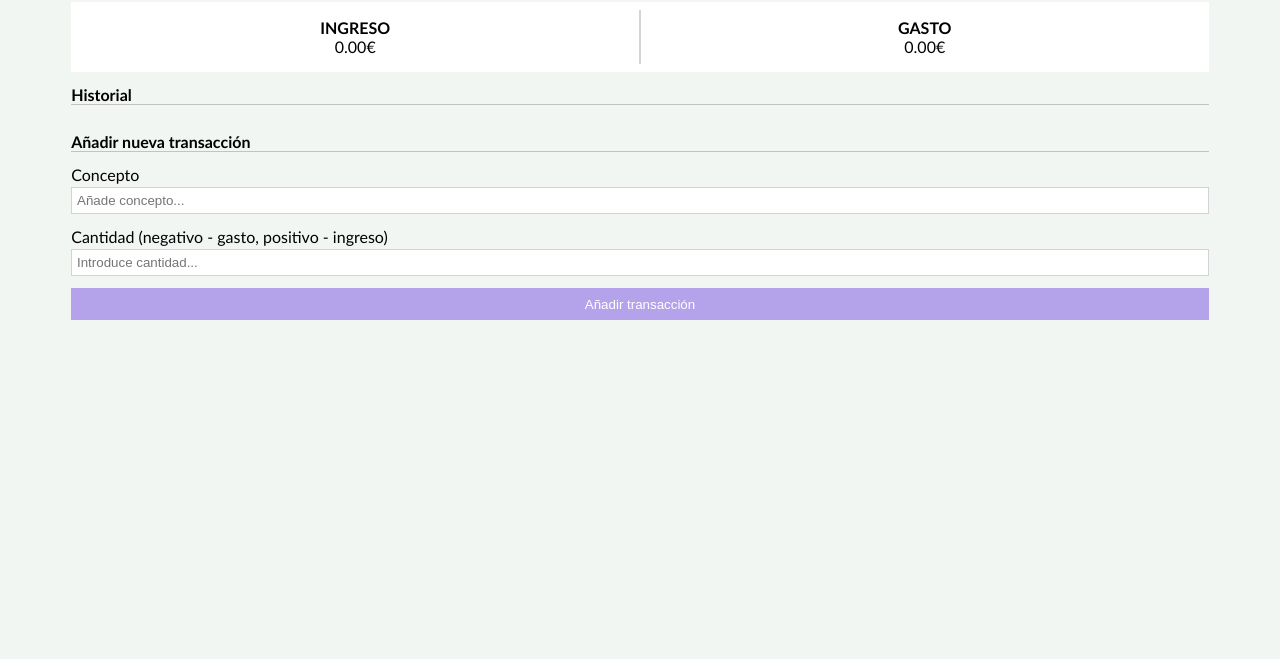
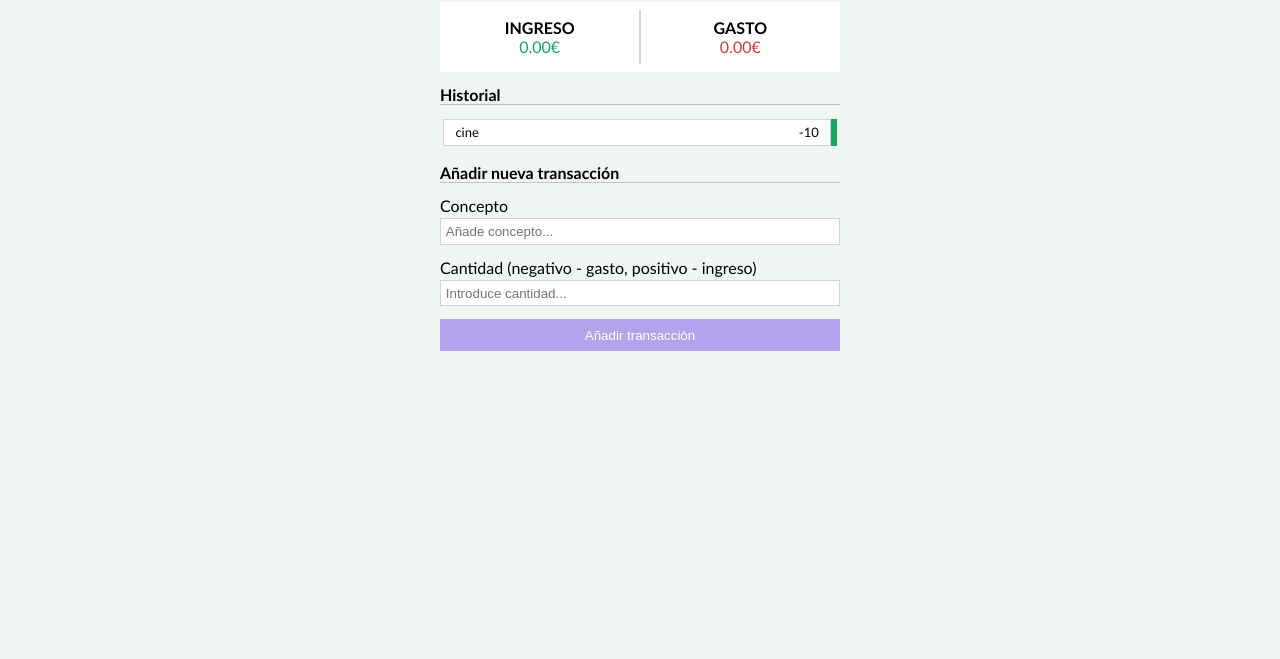
Before and after one commit to stasy-sys/control_de_gastos, a plain HTML site: page index.html in a window 1280 px wide. Shown: the part 141-800 px from the top of the page. Drawn offline with Linux system fonts and the light colour scheme.

Commit message:
feat: Created list template for future items in Historial section

```diff
--- a/index.html
+++ b/index.html
@@ -5,7 +5,7 @@
     <meta http-equiv="X-UA-Compatible" content="IE=edge">
     <meta name="viewport" content="width=device-width, initial-scale=1.0">
     <title>Control de Gastos</title>
-    <link rel="stylesheet" href="style.css">
+  <link rel="stylesheet" href="style.css">
 </head>
 <body>
     <main>
@@ -23,16 +23,22 @@
                     <p>0.00€</p>
                 </div>
                 <hr>
-                <div>
+                <div class="expense">
                     <h2>GASTO</h2>
                     <p>0.00€</p>
                 </div>
             </div>
         </section>
-        <section>
+        <section id="history">
             <h2>Historial</h2>
+            <ul>
+                <li>
+                    <p>cine</p>
+                    <p>-10</p>
+                </li>
+            </ul>
         </section>
-        <section>
+        <section id="add-transaction-form">
             <h2>Añadir nueva transacción</h2>
             <form novalidate>
                 <div>
--- a/style.css
+++ b/style.css
@@ -1,6 +1,7 @@
 body {
     font-family: 'Gill Sans', 'Gill Sans MT', Calibri, 'Trebuchet MS', sans-serif;
     background-color: rgb(241, 246, 243);
+    min-width: 200px;
 }
 main {
     display: flex;
@@ -8,6 +9,7 @@ main {
     justify-content: center;
     width: 90%;
     margin: 0 auto;
+    max-width: 400px;
 }
 
 h1 {
@@ -59,7 +61,7 @@ border: none;
     font-size: xx-large;
 }
 
-input, button {
+input, button, li {
     width: 100%;
     border: solid 1px lightgrey;
 }
@@ -71,14 +73,49 @@ input, button {
 #add-transaction {
     background-color: rgb(180, 163, 235);
     border-style: initial;
-
     color: white;
     display: inline-block;
     height: 2rem;
 }
+
+#add-transaction:hover {
+    background-color: rgb(119, 96, 193);
+}
+
 
 hr {
     width: 0.1rem;
     border: none;
     background-color: lightgrey;
 }
+
+.expense p {
+    color: rgb(200, 60, 60);
+}
+
+.income p {
+    color: rgb(24, 163, 96);
+}
+
+
+ul {
+    list-style: none;
+    padding-left: 0;
+    background-color: rgb(24, 163, 96);
+    margin: 0.2rem;
+}
+
+li {
+    display: flex;
+    background-color: white;
+    width: 98%;
+    display: flex;
+    justify-content: space-between;
+}
+
+li > p {
+    margin: 0.1rem 0.5rem;
+    font-size: small;
+    padding: 0.2rem ;
+
+}
```
